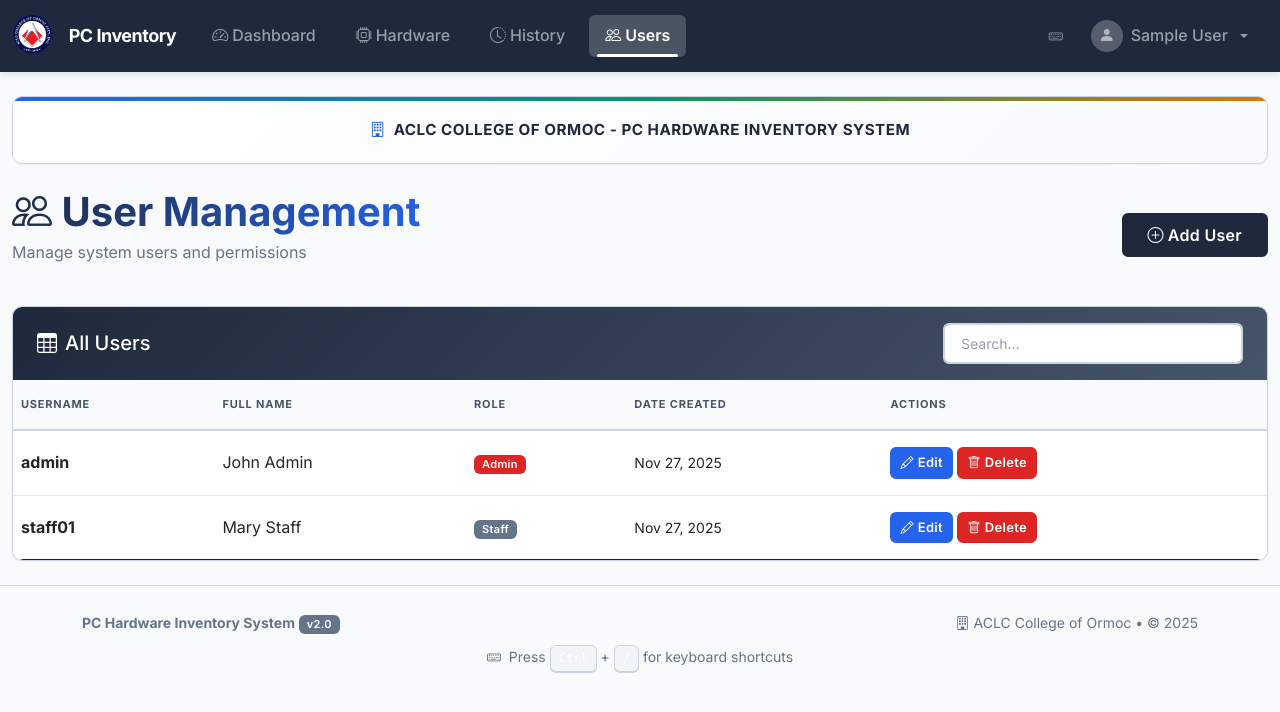
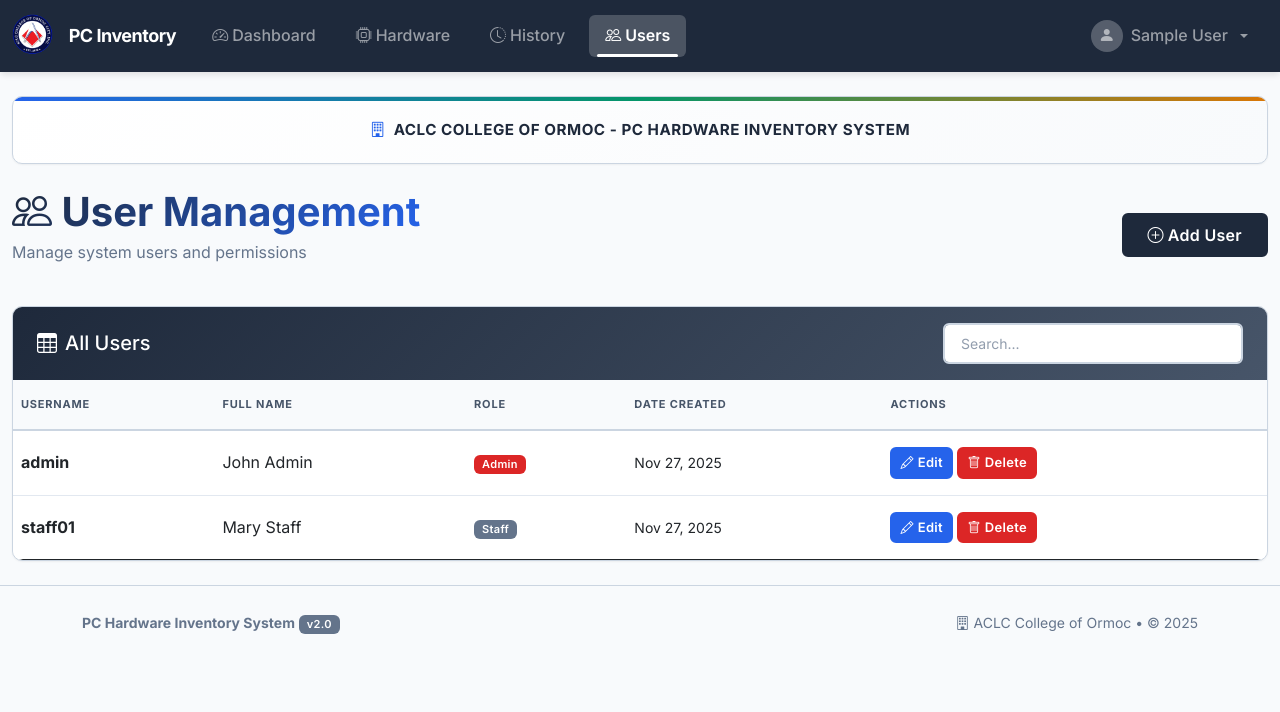
Before and after one commit to Katsura34/PC_hardware_inventory, a PHP site: page /pages/users.php in a window 1280 px wide. Shown: the top 712 px of the page. Run offline with PHP 8.4, Linux system fonts and the light colour scheme; the visitor is signed in with stand-in values (Sample User, id 1); data comes from the database, SQL or seed files in the repository.

Commit message:
Remove keyboard shortcuts and fix edit button
Co-authored-by: Katsura34 <157209871+Katsura34@users.noreply.github.com>

```diff
--- a/assets/js/main.js
+++ b/assets/js/main.js
@@ -844,58 +844,6 @@ function showToast(message, type = 'info', duration = 4000) {
 }
 
 // ============================================
-// HCI Enhancement: Keyboard Shortcuts
-// Principle: Flexibility - Multiple ways to accomplish tasks
-// ============================================
-
-document.addEventListener('keydown', function(e) {
-    // Only process shortcuts when not typing in an input
-    if (e.target.matches('input, textarea, select, [contenteditable]')) return;
-
-    // Ctrl/Cmd + / to show keyboard shortcuts help
-    if ((e.ctrlKey || e.metaKey) && e.key === '/') {
-        e.preventDefault();
-        showKeyboardShortcutsHelp();
-    }
-
-    // Escape to close modals
-    if (e.key === 'Escape') {
-        const openModal = document.querySelector('.modal.show');
-        if (openModal) {
-            const bsModal = bootstrap.Modal.getInstance(openModal);
-            if (bsModal) bsModal.hide();
-        }
-    }
-
-    // Ctrl/Cmd + K for search focus
-    if ((e.ctrlKey || e.metaKey) && e.key === 'k') {
-        e.preventDefault();
-        const searchInput = document.getElementById('searchInput');
-        if (searchInput) {
-            searchInput.focus();
-            searchInput.select();
-        }
-    }
-});
-
-function showKeyboardShortcutsHelp() {
-    const shortcuts = [
-        { keys: 'Ctrl + /', desc: 'Show this help' },
-        { keys: 'Ctrl + K', desc: 'Focus search' },
-        { keys: 'Escape', desc: 'Close modal/dialog' }
-    ];
-
-    let shortcutsHTML = shortcuts.map(s =>
-        `<div class="d-flex justify-content-between align-items-center py-2 border-bottom">
-            <span class="text-muted">${s.desc}</span>
-            <kbd class="ms-3">${s.keys}</kbd>
-        </div>`
-    ).join('');
-
-    showAlert(`<div class="text-start">${shortcutsHTML}</div>`, 'Keyboard Shortcuts', 'info');
-}
-
-// ============================================
 // HCI Enhancement: Form Auto-save Indicator
 // Principle: Feedback - User knows data is being saved
 // ============================================
--- a/includes/footer.php
+++ b/includes/footer.php
@@ -15,13 +15,6 @@
                         &bull; &copy; <?php echo date('Y'); ?>
                     </small>
                 </div>
-            </div>
-            <!-- Keyboard shortcuts hint -->
-            <div class="mt-2">
-                <small class="text-muted">
-                    <i class="bi bi-keyboard me-1" aria-hidden="true"></i>
-                    Press <kbd>Ctrl</kbd> + <kbd>/</kbd> for keyboard shortcuts
-                </small>
             </div>
         </div>
     </footer>
--- a/includes/header.php
+++ b/includes/header.php
@@ -90,12 +90,6 @@ if (!isset($pageTitle)) {
                     <?php endif; ?>
                 </ul>
                 <ul class="navbar-nav align-items-lg-center">
-                    <!-- Keyboard shortcuts hint -->
-                    <li class="nav-item d-none d-lg-block me-2">
-                        <span class="text-white-50 small" title="Press Ctrl+/ for keyboard shortcuts">
-                            <i class="bi bi-keyboard"></i>
-                        </span>
-                    </li>
                     <!-- User Dropdown -->
                     <li class="nav-item dropdown">
                         <a class="nav-link dropdown-toggle d-flex align-items-center gap-2" href="#" id="userDropdown"
--- a/pages/hardware.php
+++ b/pages/hardware.php
@@ -418,7 +418,7 @@ include '../includes/header.php';
                         <td class="d-none d-lg-table-cell"><span class="badge bg-secondary"><?php echo $item['repair_quantity']; ?></span></td>
                         <td class="d-none d-lg-table-cell"><small><?php echo escapeOutput($item['location'] ?: '-'); ?></small></td>
                         <td>
-                            <button class="btn btn-sm btn-info" onclick='editHardware(<?php echo json_encode($item); ?>)'>
+                            <button class="btn btn-sm btn-info" onclick='editHardware(<?php echo htmlspecialchars(json_encode($item), ENT_QUOTES, "UTF-8"); ?>)'>
                                 <i class="bi bi-pencil"></i><span class="d-none d-sm-inline"> Edit</span>
                             </button>
                             <a href="?delete=<?php echo $item['id']; ?>" class="btn btn-sm btn-danger"
```
